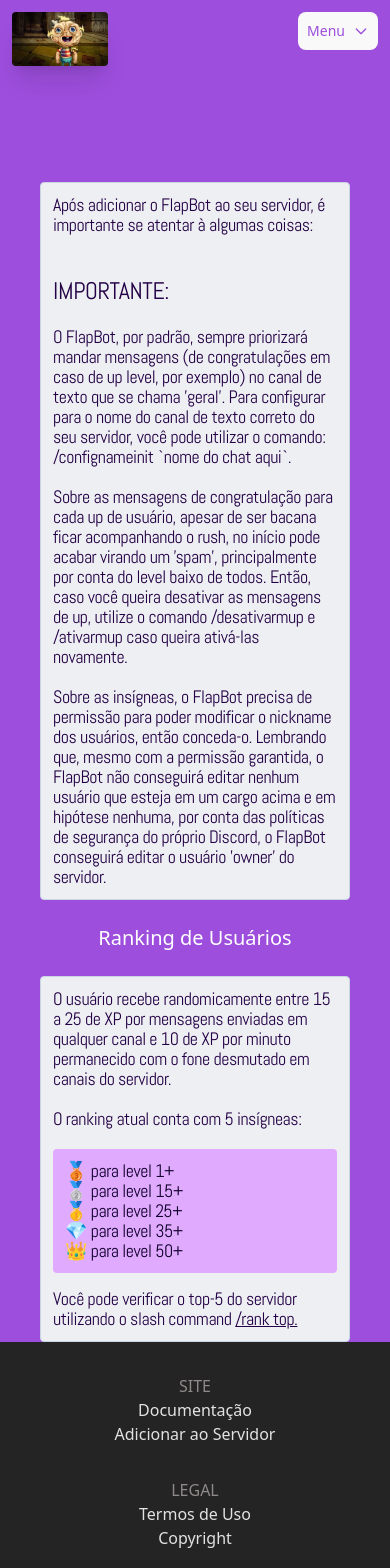
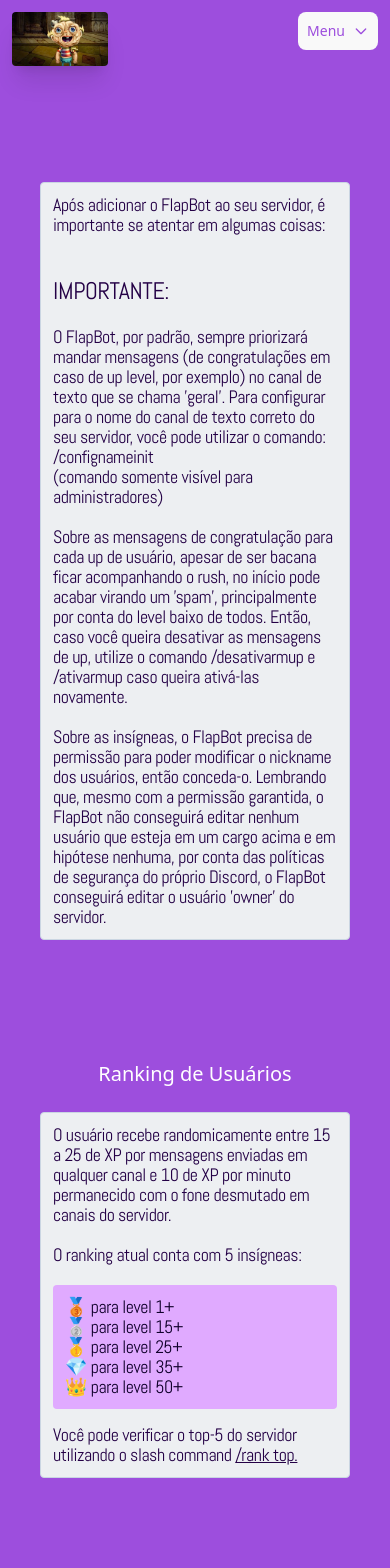
Before and after one commit to igordscunha/flapbot_web, a React (Vite) app: page /quickstart in a window 390 px wide. Shown: the top 1568 px of the page. Built offline with nearby package versions, Linux system fonts and the light colour scheme.

Commit message:
corrigindo pad e texto no quickstart

```diff
--- a/src/pages/quickstart/QuickStartPage.tsx
+++ b/src/pages/quickstart/QuickStartPage.tsx
@@ -6,11 +6,11 @@ export const QuickStartPage = () => {
       <div className="pt-26 md:w-3/5">
         <InputTextComponent>
           <p>
-            Após adicionar o FlapBot ao seu servidor, é importante se atentar à algumas coisas:
+            Após adicionar o FlapBot ao seu servidor, é importante se atentar em algumas coisas:
             <br/><br/><br/>
             <span className="text-2xl">IMPORTANTE:</span>
             <br/><br/>
-            O FlapBot, por padrão, sempre priorizará mandar mensagens (de congratulações em caso de up level, por exemplo) no canal de texto que se chama 'geral'. Para configurar para o nome do canal de texto correto do seu servidor, você pode utilizar o comando:<br/> /confignameinit `nome do chat aqui`.
+            O FlapBot, por padrão, sempre priorizará mandar mensagens (de congratulações em caso de up level, por exemplo) no canal de texto que se chama 'geral'. Para configurar para o nome do canal de texto correto do seu servidor, você pode utilizar o comando:<br/> /confignameinit<br/> (comando somente visível para administradores)
             <br/><br/>
             Sobre as mensagens de congratulação para cada up de usuário, apesar de ser bacana ficar acompanhando o rush, no início pode acabar virando um 'spam', principalmente por conta do level baixo de todos. Então, caso você queira desativar as mensagens de up, utilize o comando /desativarmup e /ativarmup caso queira ativá-las novamente.
             <br/><br/>
@@ -20,7 +20,7 @@ export const QuickStartPage = () => {
       </div>
 
       {/* RANKING */}
-      <div className="md:w-3/5 md:py-28">
+      <div className="md:w-3/5 md:py-28 py-24">
         <h2 className="text-xl text-center text-white py-6">Ranking de Usuários</h2>
 
         <InputTextComponent>
```
